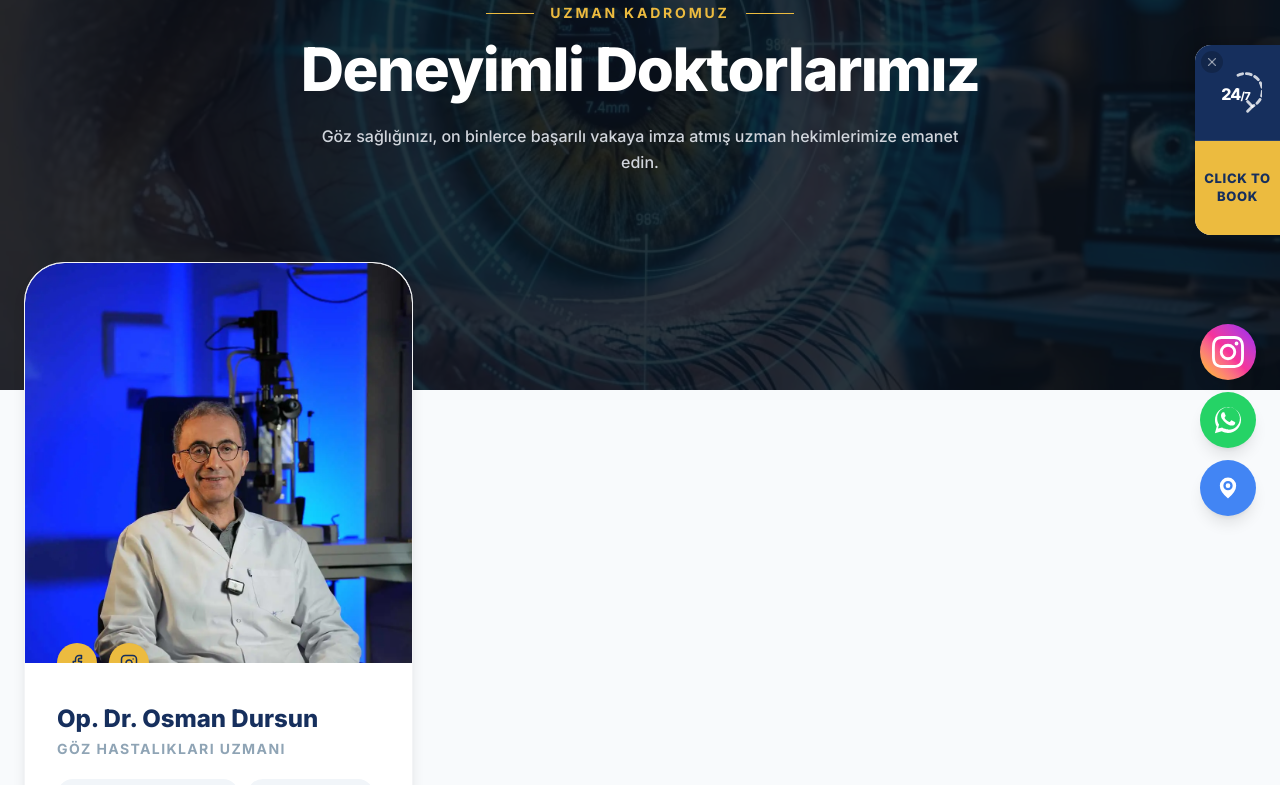
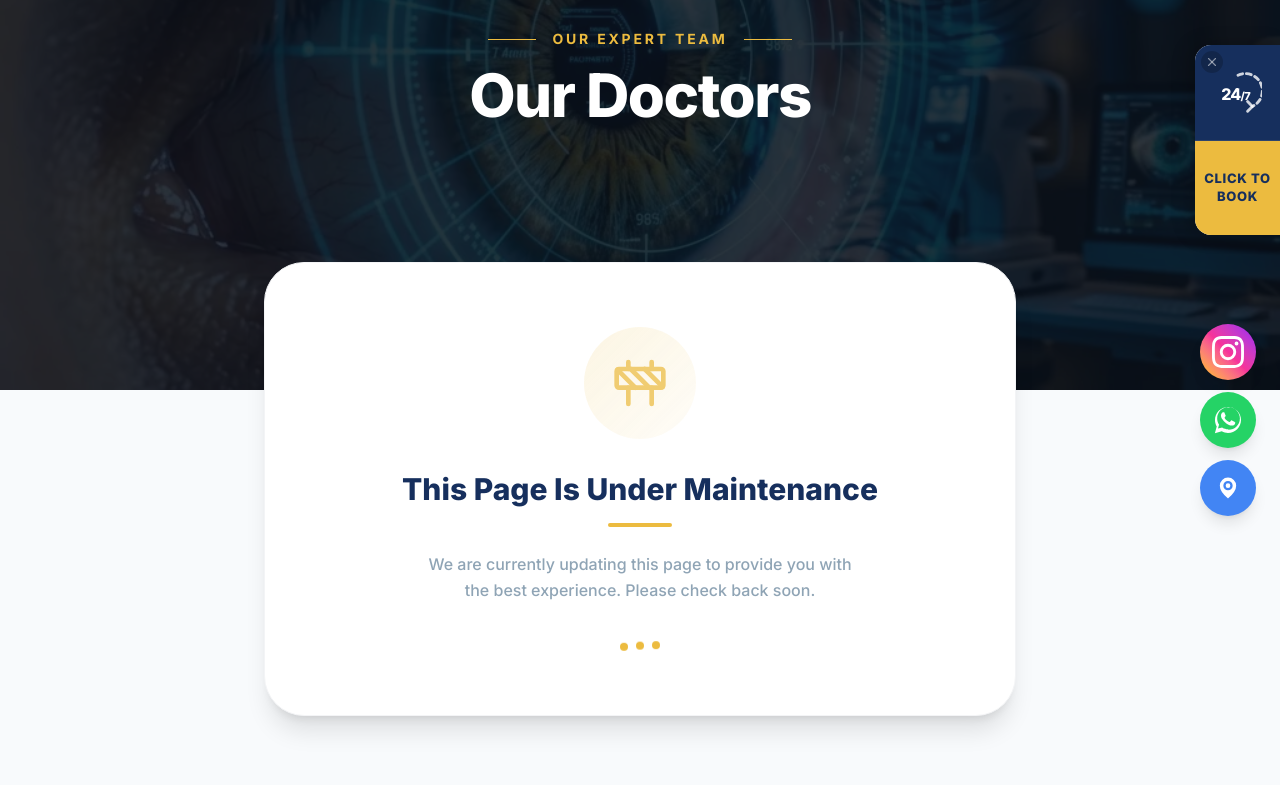
Before and after one commit to webtasarimdigital/megagoz, a Next.js app: page /en/doktorlar in a window 1280 px wide. Shown: the part 260-1045 px from the top of the page. Built offline with nearby package versions, Linux system fonts and the light colour scheme.

Commit message:
doktor yapım aşaması

```diff
--- a/src/app/[locale]/doktorlar/page.tsx
+++ b/src/app/[locale]/doktorlar/page.tsx
@@ -1,12 +1,20 @@
-import { useTranslations } from "next-intl";
-import { User, Award, ArrowRight } from "lucide-react";
-import { Link } from "@/i18n/navigation";
+import { useLocale } from "next-intl";
+import { Construction } from "lucide-react";
 import Header from "@/components/Header";
 import Footer from "@/components/Footer";
 import Image from "next/image";
 
 export default function DoctorsPage() {
-  const t = useTranslations("Navigation");
+  const locale = useLocale();
+
+  const title = locale === "en" ? "Our Doctors" : "Doktorlarımız";
+  const subtitle = locale === "en" ? "OUR EXPERT TEAM" : "UZMAN KADROMUZ";
+  const mainMessage = locale === "en"
+    ? "This Page Is Under Maintenance"
+    : "Bu Sayfa Bakım Aşamasındadır";
+  const description = locale === "en"
+    ? "We are currently updating this page to provide you with the best experience. Please check back soon."
+    : "Size en iyi deneyimi sunabilmek için bu sayfayı güncelliyoruz. Lütfen daha sonra tekrar ziyaret edin.";
 
   return (
     <main className="min-h-screen flex flex-col bg-[#F8FAFC]">
@@ -27,57 +35,45 @@ export default function DoctorsPage() {
           <div className="flex items-center gap-4 mb-4">
             <div className="h-[1px] w-8 md:w-12 bg-[#ecbb3f]" />
             <span className="text-[#ecbb3f] font-bold tracking-[0.2em] uppercase text-xs md:text-sm">
-              UZMAN KADROMUZ
+              {subtitle}
             </span>
             <div className="h-[1px] w-8 md:w-12 bg-[#ecbb3f]" />
           </div>
 
           <h1 className="text-4xl md:text-5xl lg:text-6xl font-black text-white tracking-tight mb-4 md:mb-6">
-            Deneyimli Doktorlarımız
+            {title}
           </h1>
-
-          <p className="text-gray-300 text-sm md:text-base font-medium leading-relaxed max-w-2xl px-4">
-            Göz sağlığınızı, on binlerce başarılı vakaya imza atmış uzman hekimlerimize emanet edin.
-          </p>
         </div>
       </div>
 
-      {/* Grid */}
-      <div className="container mx-auto px-4 sm:px-6 max-w-[1300px] relative z-20 -mt-24 md:-mt-32 pb-20">
-        <div className="grid grid-cols-1 md:grid-cols-2 lg:grid-cols-3 gap-8">
+      {/* Under Maintenance Content */}
+      <div className="container mx-auto px-4 sm:px-6 max-w-[800px] relative z-20 -mt-24 md:-mt-32 pb-20">
+        <div className="bg-white rounded-[40px] overflow-hidden shadow-xl border border-gray-100 p-10 md:p-16 flex flex-col items-center text-center">
 
-           {/* Doctor Card */}
-           <Link href={{ pathname: '/doktorlar/[slug]', params: { slug: 'osman-dursun' } }} className="block bg-white rounded-[40px] overflow-hidden shadow-lg border border-gray-100 group transition-transform hover:-translate-y-2">
-              {/* Image Area */}
-              <div className="h-[350px] md:h-[400px] w-full bg-[#E5E7EB] relative flex items-center justify-center rounded-t-[40px] overflow-hidden">
-                 <Image src="/images/dr-osman-dursun.webp" alt="Op. Dr. Osman Dursun" fill className="object-cover object-top" />
+          {/* Animated Icon */}
+          <div className="w-24 h-24 md:w-28 md:h-28 rounded-full bg-gradient-to-br from-[#ecbb3f]/20 to-[#ecbb3f]/5 flex items-center justify-center mb-8 animate-pulse">
+            <Construction className="w-12 h-12 md:w-14 md:h-14 text-[#ecbb3f]" />
+          </div>
 
-                 {/* Social Icons - overlapping on bottom left */}
-                 <div className="absolute -bottom-[20px] left-8 flex gap-3 z-10">
-                    <div className="w-10 h-10 rounded-full bg-[#ecbb3f] text-[#162f5d] flex items-center justify-center shadow-md hover:bg-[#162f5d] hover:text-[#ecbb3f] transition-colors">
-                       <svg width="18" height="18" viewBox="0 0 24 24" fill="none" stroke="currentColor" strokeWidth="2" strokeLinecap="round" strokeLinejoin="round"><path d="M18 2h-3a5 5 0 0 0-5 5v3H7v4h3v8h4v-8h3l1-4h-4V7a1 1 0 0 1 1-1h3z"/></svg>
-                    </div>
-                    <div className="w-10 h-10 rounded-full bg-[#ecbb3f] text-[#162f5d] flex items-center justify-center shadow-md hover:bg-[#162f5d] hover:text-[#ecbb3f] transition-colors">
-                       <svg width="18" height="18" viewBox="0 0 24 24" fill="none" stroke="currentColor" strokeWidth="2" strokeLinecap="round" strokeLinejoin="round"><rect x="2" y="2" width="20" height="20" rx="5" ry="5"></rect><path d="M16 11.37A4 4 0 1 1 12.63 8 4 4 0 0 1 16 11.37z"></path><line x1="17.5" y1="6.5" x2="17.51" y2="6.5"></line></svg>
-                    </div>
-                 </div>
-              </div>
+          <h2 className="text-2xl md:text-3xl font-black text-[#162f5d] mb-4">
+            {mainMessage}
+          </h2>
 
-              {/* Doctor Details */}
-              <div className="p-8 pt-10 bg-white relative">
-                 <h3 className="text-2xl font-black text-[#162f5d] mb-1">Op. Dr. Osman Dursun</h3>
-                 <div className="text-sm font-bold text-[#8FA4B5] tracking-widest uppercase mb-5">GÖZ HASTALIKLARI UZMANI</div>
+          <div className="w-16 h-1 bg-[#ecbb3f] rounded-full mb-6" />
 
-                 {/* Specialties Badges/Pills */}
-                 <div className="flex flex-wrap gap-2">
-                    <span className="px-4 py-2 rounded-full bg-[#F1F5F9] text-[#556987] text-xs font-bold whitespace-nowrap">KATARAKT (AKILLI LENS)</span>
-                    <span className="px-4 py-2 rounded-full bg-[#F1F5F9] text-[#556987] text-xs font-bold whitespace-nowrap">EXCIMER LAZER</span>
-                 </div>
-              </div>
-           </Link>
+          <p className="text-[#8FA4B5] text-sm md:text-base font-medium leading-relaxed max-w-md">
+            {description}
+          </p>
 
+          {/* Decorative dots */}
+          <div className="flex items-center gap-2 mt-10">
+            <span className="w-2 h-2 rounded-full bg-[#ecbb3f] animate-bounce" style={{ animationDelay: "0ms" }} />
+            <span className="w-2 h-2 rounded-full bg-[#ecbb3f] animate-bounce" style={{ animationDelay: "150ms" }} />
+            <span className="w-2 h-2 rounded-full bg-[#ecbb3f] animate-bounce" style={{ animationDelay: "300ms" }} />
+          </div>
         </div>
       </div>
+
       <Footer />
     </main>
   );
```
